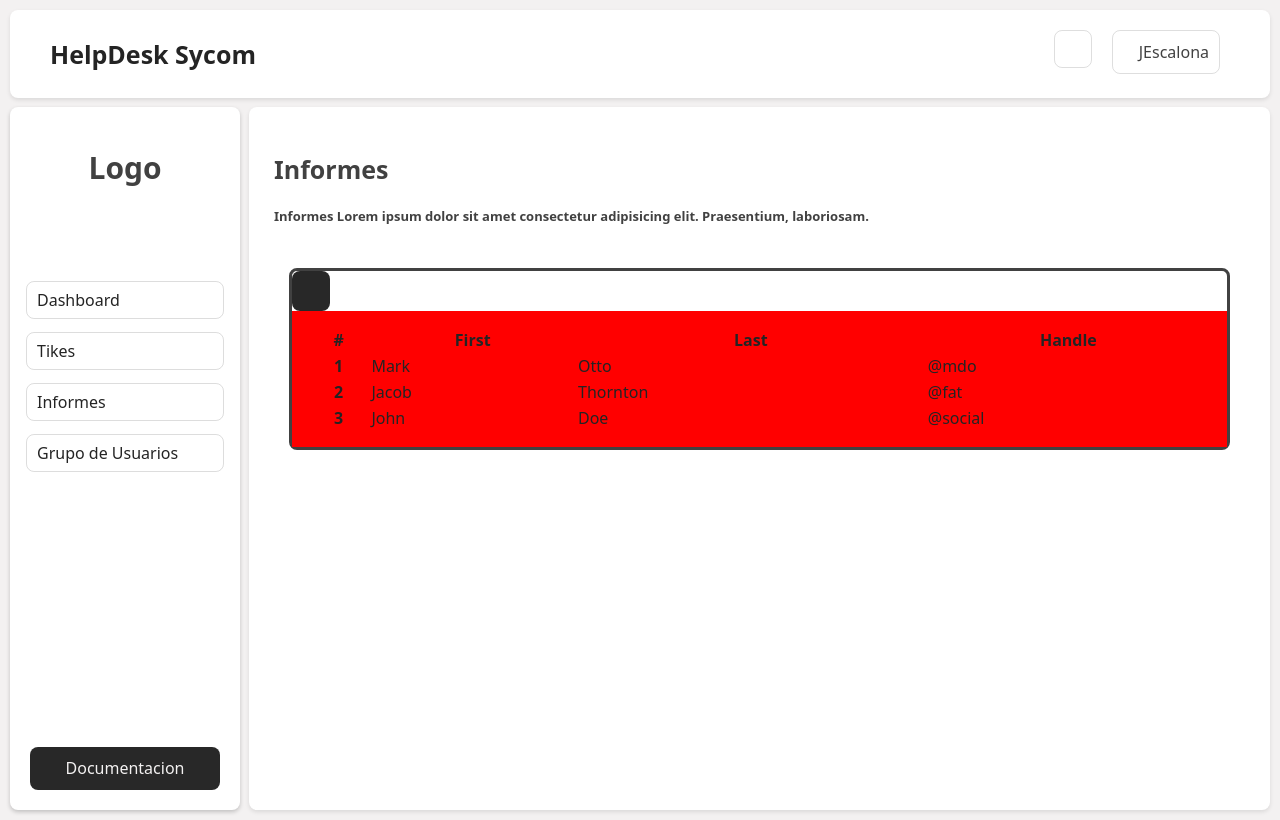
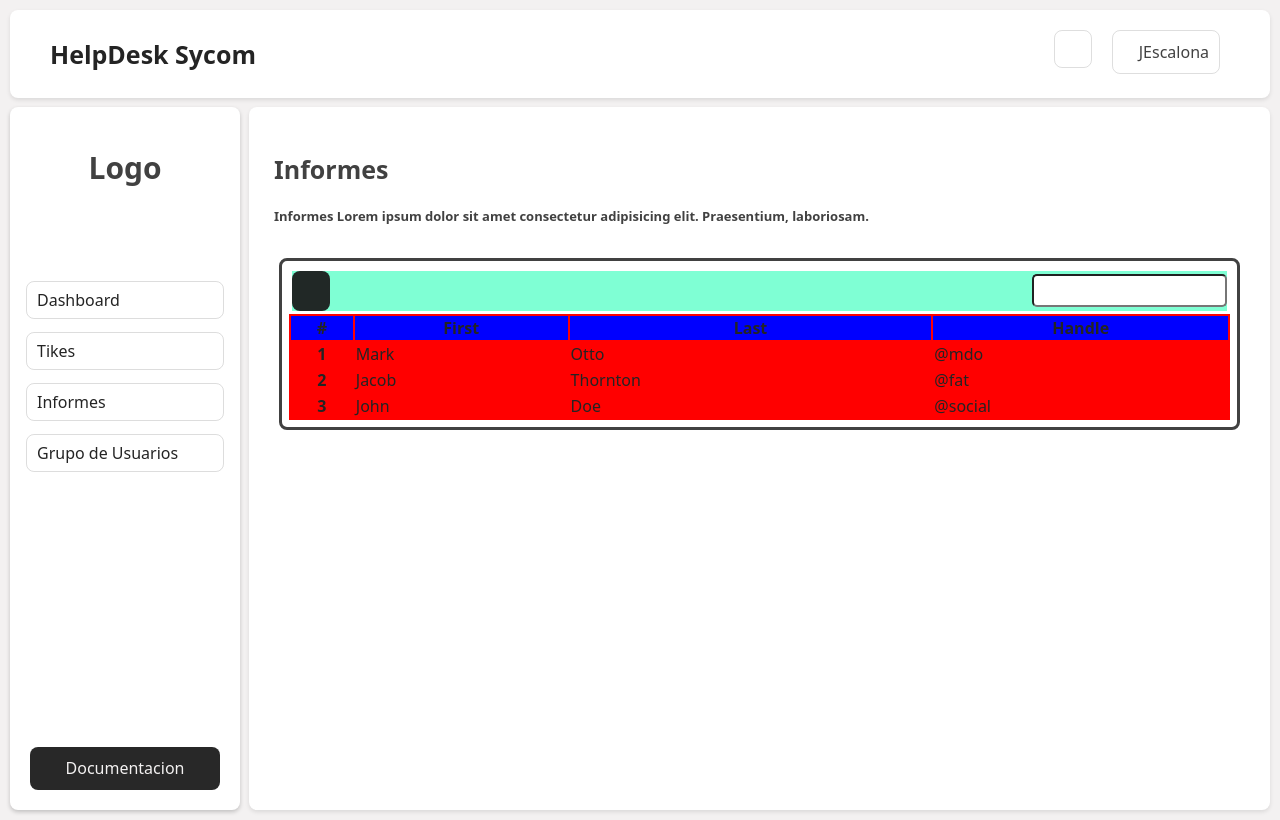
Before and after one commit to jascalona/HelpSycom, a React (Vite) app: page /Informes in a window 1280 px wide. Built offline with nearby package versions, Linux system fonts and the light colour scheme; some icons are missing.

Commit message:
se esta trabajando en el front

```diff
--- a/src/assets/index.css
+++ b/src/assets/index.css
@@ -209,16 +209,38 @@ body {
 
 /*TABLES*/
 .container-table{
-  margin: 3%;
+  margin: 2%;
   border: solid 3px #414141;
   border-radius: 8px;
   color: #242424;
+  padding: 7px;
 }
+
+.header-table{
+  background: aquamarine;
+  display: flex;
+  align-items: center;
+  justify-content: space-between;
+  margin: 3px ;
+
+}
+
+
+.header-table .search input{
+  border-radius: 5px;
+  padding: 7px;
+}
+
 
 table{
   background: red;
   width: 100%;
-  padding: 15px;
+}
+
+
+
+table .thead{
+  background: blue;
 }
 
 .header-table button{
--- a/src/resources/Informes.tsx
+++ b/src/resources/Informes.tsx
@@ -19,10 +19,16 @@ function Informes() {
 
                 <div className="header-table">
                     <button><SaveAltIcon sx={{ fontSize: 20 }} /></button>
+
+                    <div className="search">
+                        <input type="text" />
+                    </div>
+
                 </div>
 
+
                 <table className="table">
-                    <thead>
+                    <thead className="thead">
                         <tr>
                             <th scope="col">#</th>
                             <th scope="col">First</th>
```
